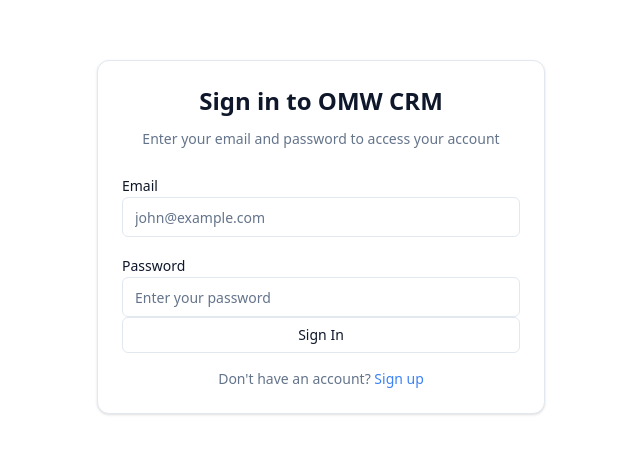
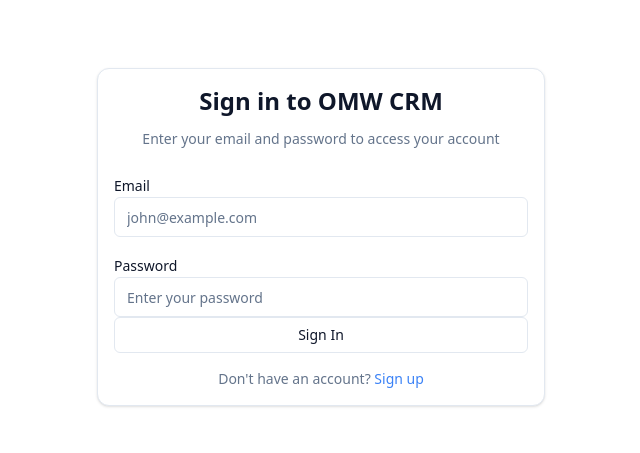
Before and after one commit to Duckiduc/omw-crm, a React app in the folder frontend/: page /login in a window 1280 px wide. Shown: the part 163-616 px from the top of the page, without its empty margins (319-959 px from the left). Built offline with nearby package versions, Linux system fonts and the light colour scheme; no server answers; the HTML template or start-up script is replaced by a standard one.

Commit message:
feat: update Card component styles for improved layout and consistency

```diff
--- a/frontend/src/components/ui/Card.tsx
+++ b/frontend/src/components/ui/Card.tsx
@@ -7,7 +7,7 @@
     <div
       data-slot="card"
       className={cn(
-        "bg-card text-card-foreground flex flex-col gap-6 rounded-xl border border-border py-6 shadow-sm",
+        "bg-card text-card-foreground flex flex-col gap-6 rounded-xl border border-border p-4 shadow-sm",
         className
       )}
       {...props}
@@ -20,7 +20,7 @@
     <div
       data-slot="card-header"
       className={cn(
-        "@container/card-header grid auto-rows-min grid-rows-[auto_auto] items-start gap-2 px-6 has-data-[slot=card-action]:grid-cols-[1fr_auto] [.border-b]:pb-6",
+        "@container/card-header grid auto-rows-min grid-rows-[auto_auto] items-start gap-2 has-data-[slot=card-action]:grid-cols-[1fr_auto] [.border-b]:pb-6",
         className
       )}
       {...props}
@@ -63,11 +63,7 @@
 
 function CardContent({ className, ...props }: React.ComponentProps<"div">) {
   return (
-    <div
-      data-slot="card-content"
-      className={cn("px-6", className)}
-      {...props}
-    />
+    <div data-slot="card-content" className={cn("", className)} {...props} />
   );
 }
 
@@ -75,7 +71,7 @@
   return (
     <div
       data-slot="card-footer"
-      className={cn("flex items-center px-6 [.border-t]:pt-6", className)}
+      className={cn("flex items-center [.border-t]:pt-6", className)}
       {...props}
     />
   );
--- a/frontend/src/pages/ActivitiesPage.tsx
+++ b/frontend/src/pages/ActivitiesPage.tsx
@@ -642,7 +642,7 @@
                 isOverdue(activity) ? "border-red-200 bg-red-50" : ""
               }`}
             >
-              <CardContent className="p-6">
+              <CardContent className="">
                 <div className="flex items-start justify-between">
                   <div className="flex-1">
                     <div className="flex items-center space-x-3 mb-2">
```
